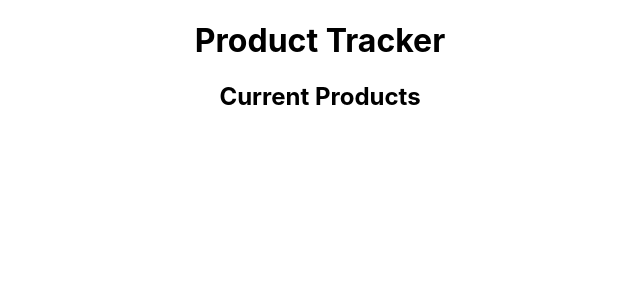
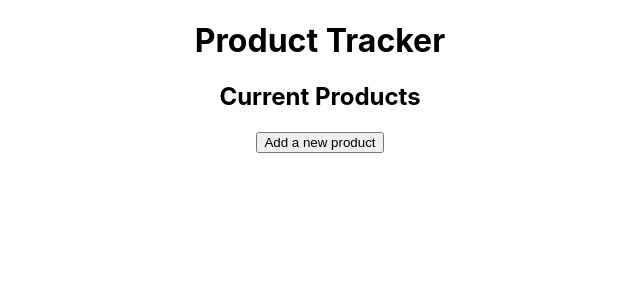
Before and after one commit to amirobinsonmuto/product-directory, a React (Create React App) app: page / in a window 1280 px wide. Shown: the top 300 px of the page, without its empty margins (320-960 px from the left). Built offline with nearby package versions, Linux system fonts and the light colour scheme.

Commit message:
Add a button component to App.js

```diff
--- a/src/App.js
+++ b/src/App.js
@@ -1,6 +1,7 @@
 import "./App.css";
 import { useState } from "react";
 import Heading from "./components/Heading";
+import Button from "./components/Button";
 
 function App() {
   // [products, setProducts] = useState([
@@ -36,7 +37,8 @@ function App() {
   return (
     <div className="App">
       <h1>Product Tracker</h1>
-      <Heading text="Current Products"/>
+      <Heading text="Current Products" />
+      <Button text="Add a new product" />
     </div>
   );
 }
--- a/src/components/Button.js
+++ b/src/components/Button.js
@@ -1,7 +1,7 @@
 import React from "react";
 
-const Button = () => {
-  return <div></div>;
+const Button = ({ text }) => {
+  return <button>{text}</button>;
 };
 
 export default Button;
```
